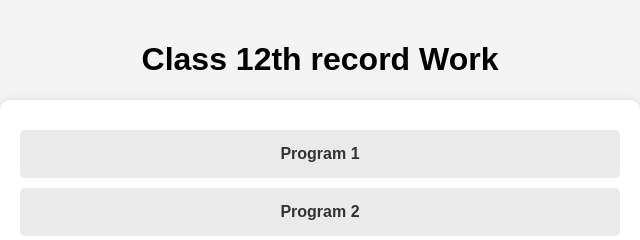
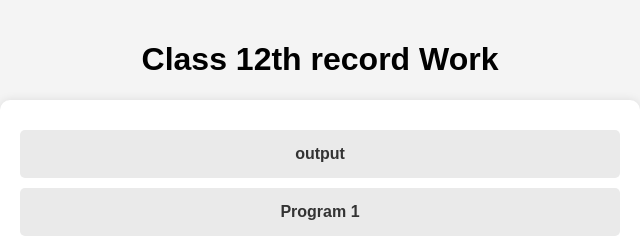
Before and after one commit to deepudxd111/Classxii, a plain HTML site: page index.html in a window 1280 px wide. Shown: the top 240 px of the page, 320-960 px from the left. Drawn offline with Linux system fonts and the light colour scheme.

Commit message:
Update index.html

```diff
--- a/index.html
+++ b/index.html
@@ -42,6 +42,7 @@
 <body>
     <h1>Class 12th record Work</h1>
     <div class="program-list">
+        <a href="output.html">output</a>
         <a href="1.html">Program 1</a>
         <a href="2.html">Program 2</a>
         <a href="3.html">Program 3</a>
```
